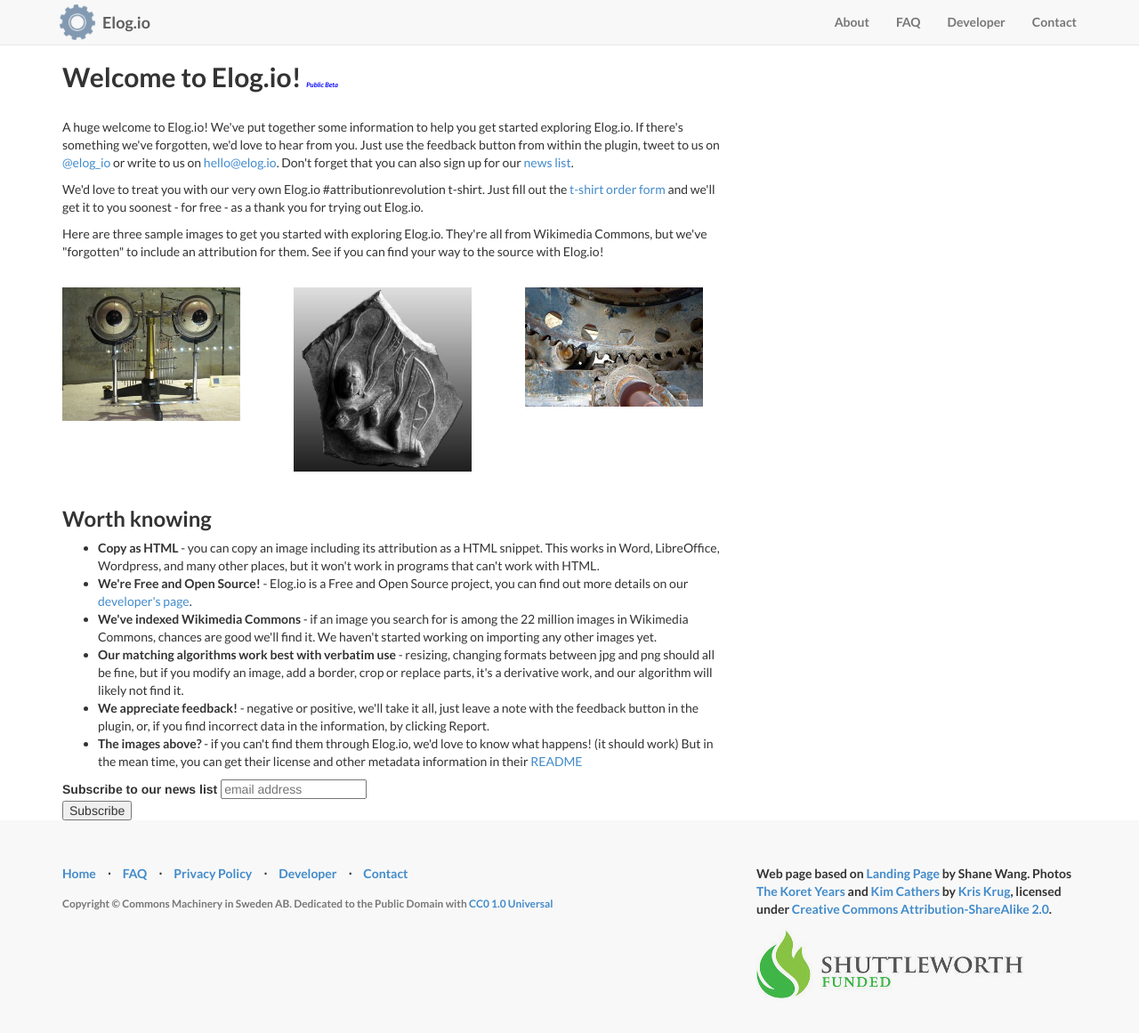
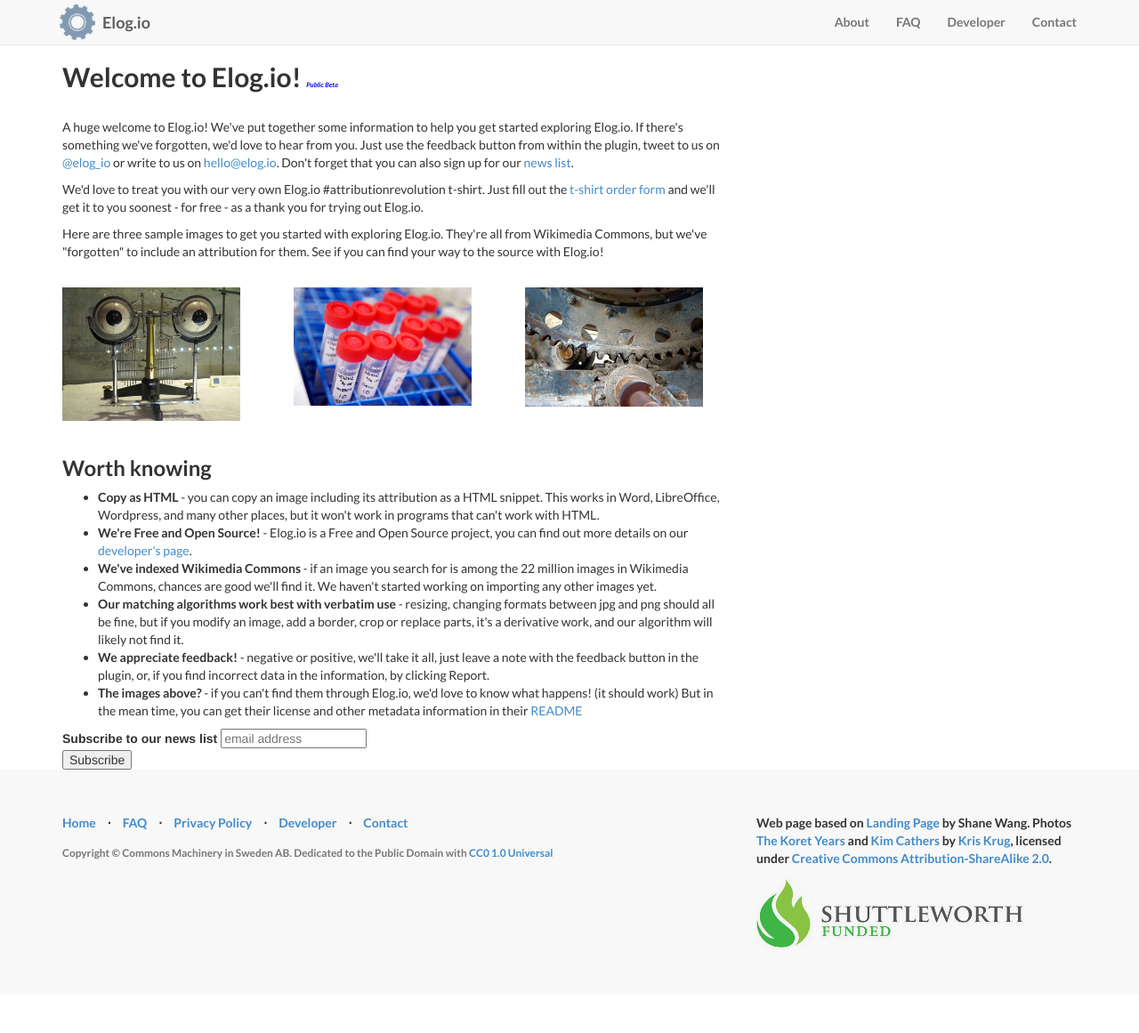
Before and after one commit to commonsmachinery/elogio, a Jekyll site: the page built from welcome.html, in a window 1280 px wide and 1175 px high. Shown: the top 1161 px of the window at 89% size. Built offline with Jekyll 4.4.1, drawn with Linux system fonts in a browser that asks for light colours; nearby versions of some CDN libraries; library files that are not in the unit come from our copies; comment, search, counter and statistics services are not loaded.

Commit message:
Replaced image

```diff
--- a/welcome.html
+++ b/welcome.html
@@ -34,7 +34,7 @@
     <img src="../img/samples/planetarium.jpg" width="200" />
   </div>
   <div class="col-md-4">
-    <img src="../img/samples/apsara.jpg" width="200" />
+    <img src="../img/samples/forskning.jpg" width="200" />
   </div>
   <div class="col-md-4">
     <img src="../img/samples/abandoned.jpg" width="200" />
```
Also changed, not shown: img/samples/forskning.jpg (added), 1 other file.
